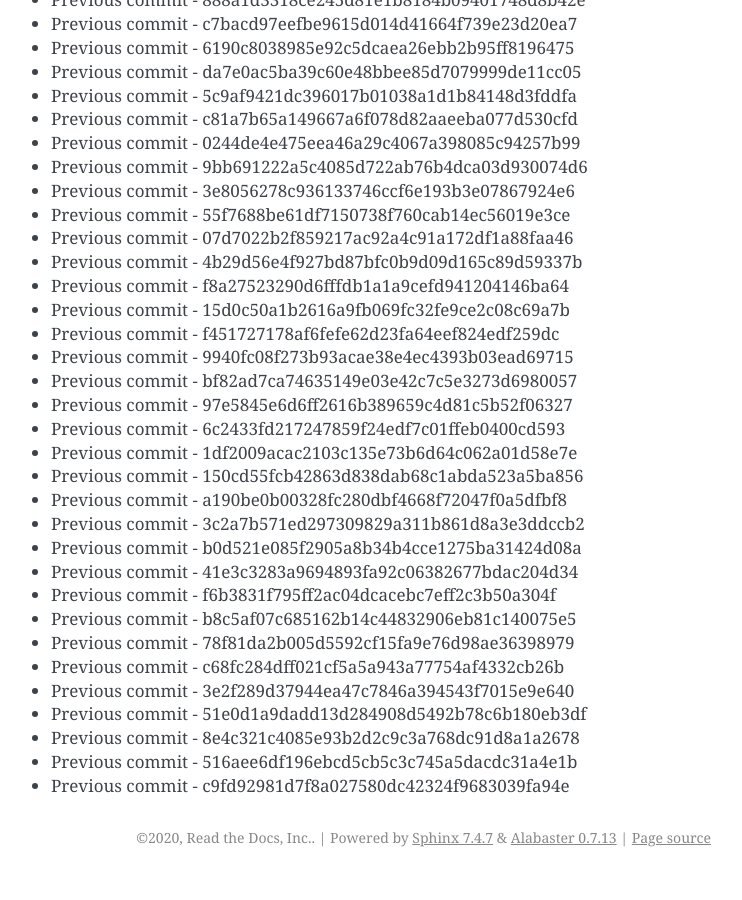
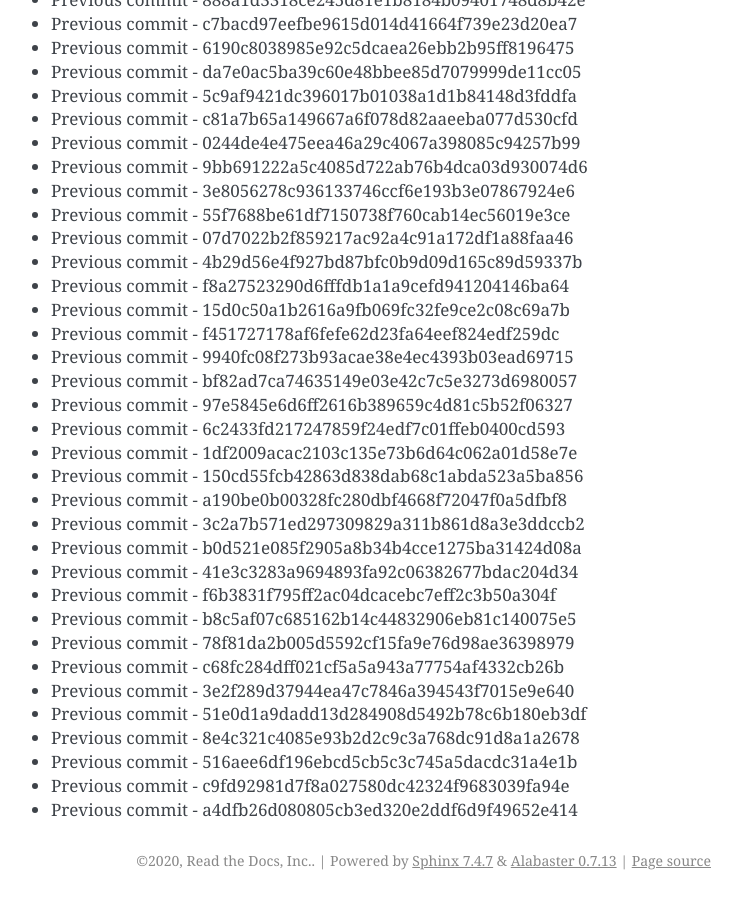
Before and after one commit to readthedocs/rtd-git-stresstest, a Sphinx documentation site: the page built from docs/updates.rst, in a window 1280 px wide and 900 px high, scrolled down 42490 px. Shown: the whole window, without its empty margins (399-1141 px from the left). Built offline with Sphinx 7.4.7, drawn with Linux system fonts in a browser that asks for light colours; before the commit the page ends 43367 px from its top, so only the background shows below that.

Commit message:
Generating commit from previous: a4dfb26d080805cb3ed320e2ddf6d9f49652e414

```diff
--- a/docs/updates.rst
+++ b/docs/updates.rst
@@ -1817,3 +1817,4 @@ It can be tested for any performance characteristics.
 * Previous commit - 8e4c321c4085e93b2d2c9c3a768dc91d8a1a2678
 * Previous commit - 516aee6df196ebcd5cb5c3c745a5dacdc31a4e1b
 * Previous commit - c9fd92981d7f8a027580dc42324f9683039fa94e
+* Previous commit - a4dfb26d080805cb3ed320e2ddf6d9f49652e414
```
